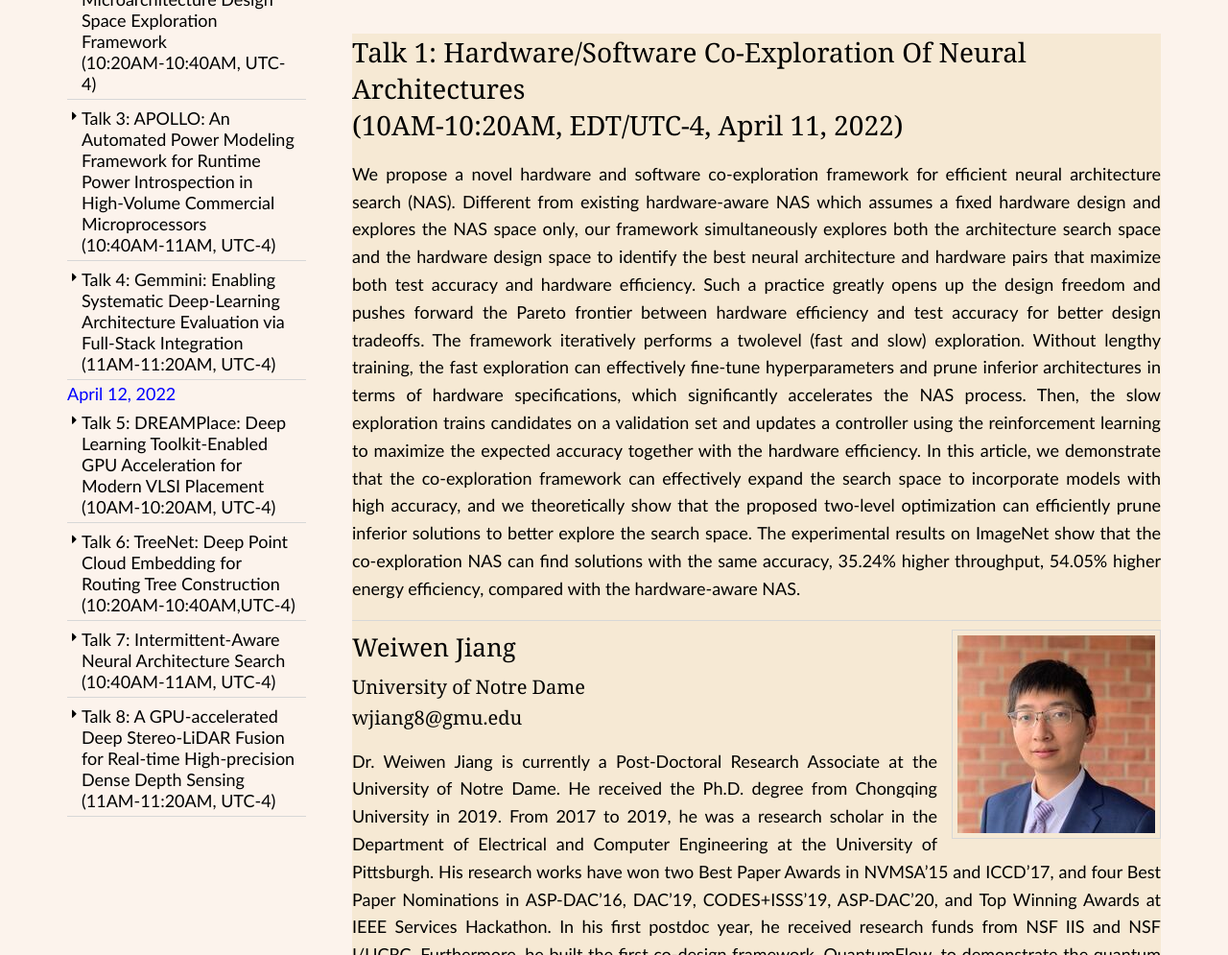
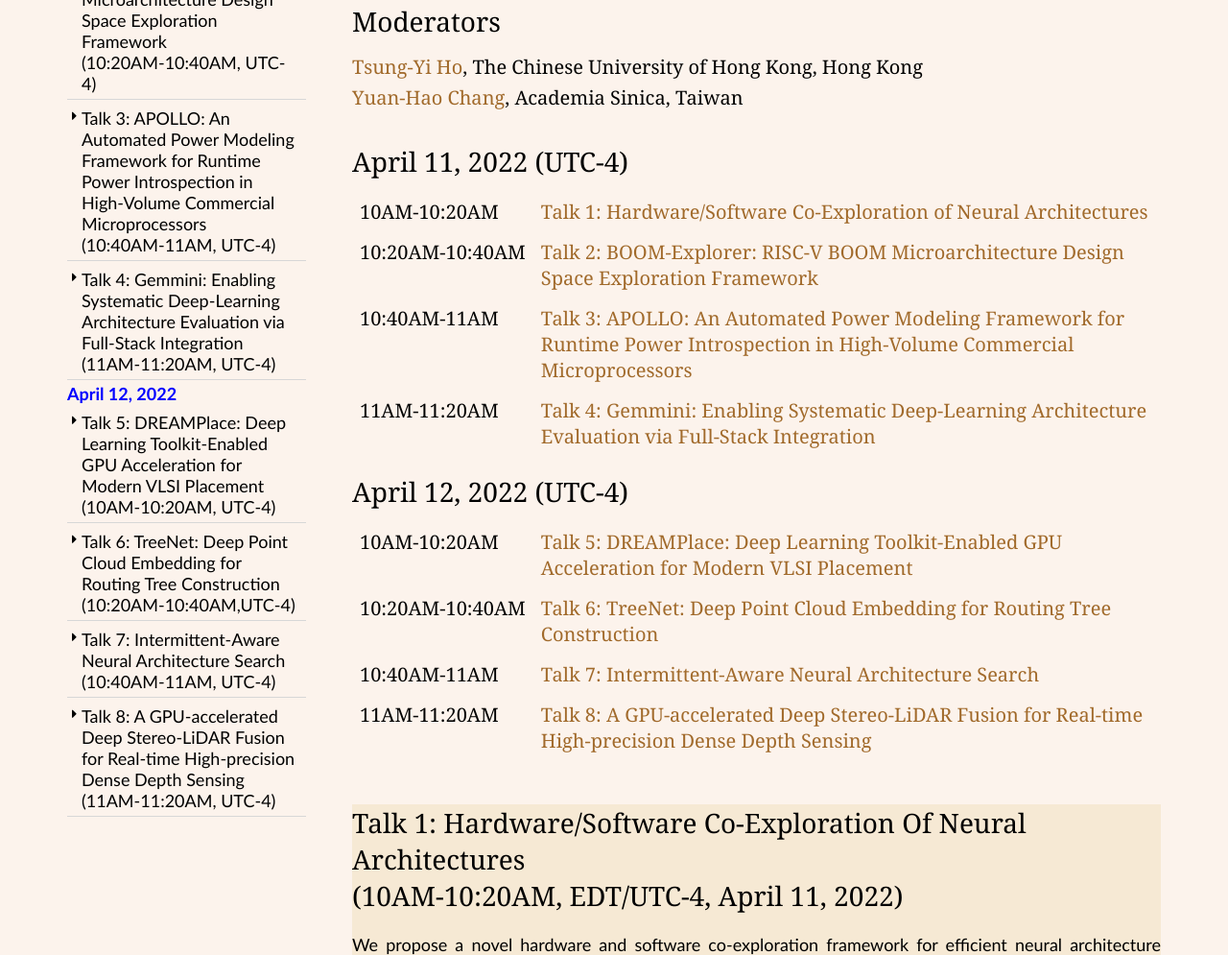
Before and after one commit to DAWN-WebiNar/DAWN, a plain HTML site: page event1.html in a window 1280 px wide. Shown: the part 766-1761 px from the top of the page at 96% size. Drawn offline with Linux system fonts and the light colour scheme; files whose address does not match are found by name.

Commit message:
Update event1.html

```diff
--- a/event1.html
+++ b/event1.html
@@ -36,7 +36,7 @@ Licence URI: https://www.os-templates.com/template-terms
       <li><a class="drop" href="#">&nbsp Webinar</a>
         <ul>
 			<li><a href="https://duke-cei-lab.github.io/DAWN/" target="_blank">Previous Events</a></li>
-        	<li><a href="event1.html">The Best of EDA Reserach in 2021<br>
+        	<li><a href="BestEDAResearch2021.html">The Best of EDA Reserach in 2021<br>
 				(April 11-12, 2022)</a></li>
         </ul>
 
@@ -86,7 +86,7 @@ Licence URI: https://www.os-templates.com/template-terms
 				<li><a href="#talk2">Talk 2: BOOM-Explorer: RISC-V BOOM Microarchitecture Design Space Exploration Framework<br>(10:20AM-10:40AM, UTC-4)</a></li>
 				<li><a href="#talk3">Talk 3: APOLLO: An Automated Power Modeling Framework for Runtime Power Introspection in High-Volume Commercial Microprocessors<br>(10:40AM-11AM, UTC-4)</a></li>
 				<li><a href="#talk4">Talk 4: Gemmini: Enabling Systematic Deep-Learning Architecture Evaluation via Full-Stack Integration<br>(11AM-11:20AM, UTC-4)</a></li>
-				<li><font color="blue">April 12, 2022</font></b></li>
+				<li><b><font color="blue">April 12, 2022</font></b></li>
 				<li><a href="#talk5">Talk 5: DREAMPlace: Deep Learning Toolkit-Enabled GPU Acceleration for Modern VLSI Placement<br>(10AM-10:20AM, UTC-4)</a></li>
 				<li><a href="#talk6">Talk 6: TreeNet: Deep Point Cloud Embedding for Routing Tree Construction<br>(10:20AM-10:40AM,UTC-4)</a></li>
 				<li><a href="#talk7">Talk 7: Intermittent-Aware Neural Architecture Search<br>(10:40AM-11AM, UTC-4)</a></li>
@@ -95,17 +95,61 @@ Licence URI: https://www.os-templates.com/template-terms
 		</nav>
 	</div>
 
+
 	<div class="three_quarter wrapper">
 		<div class="wrapper" id="overview">
 			<!--Overview of this webinar-->
 			<div>
 				<h1>Overview</h1>
-				<h4><a href="TBD">Zoom Meeting Link</a></h4>
+				<!--<h4><a href="TBD">Zoom Meeting Link</a></h4>-->
 				<h4>The zoom link is at:
 					<a href="TBD">TBD</a>
 				</h4>
-				<h4> This webinar, called "The best of EDA research in 2021", invites the researchers to give talks about their papers that received best paper awards from EDA-related journals (e.g., IEEE TCAD) and conferences (including MICRO, DAC, ICCAD, DATE, ASP-DAC, and ESWEEK) in Year 2021-2022.
-				<br>This is a two-day webinar at <font color="blue">10AM-11:20AM EDT/UTC-4, April 11-12 (Mon-Tue), 2022</font>. Each day includes four talks, where Talks 1-4 are on April 11 and Talks 5-8 are on April 12. Each talk is 20 minutes long and is divided into a 15-min presentation session and a 5-min Q&amp;A session. </i></h4>
+				<h4 style="text-align: justify;"> This webinar, called "The best of EDA research in 2021", invites the researchers to give talks about their papers that received best paper awards from EDA-related journals (e.g., IEEE TCAD) and conferences (including MICRO, DAC, ICCAD, DATE, ASP-DAC, and ESWEEK) in Year 2021-2022.
+				<br>This is a two-day webinar at <font color="blue">10AM-11:20AM EDT/UTC-4 (i.e., 10PM-11:20PM UTC+8), April 11-12 (Mon-Tue), 2022</font>. Each day includes four talks, where Talks 1-4 are on April 11 and Talks 5-8 are on April 12. Each talk is 20 minutes long and is divided into a 15-min presentation session and a 5-min Q&amp;A session. </i></h4>
+				<br>
+				<h2>Moderators</h2>
+				<h4><a href="https://www.cse.cuhk.edu.hk/people/faculty/tsung-yi-ho/" target="_blank">Tsung-Yi Ho</a>, The Chinese University of Hong Kong, Hong Kong</h4>
+				<h4><a href="https://www.iis.sinica.edu.tw/~johnson/" target="_blank">Yuan-Hao Chang</a>, Academia Sinica, Taiwan</h4>
+				<br>
+				<h2>April 11, 2022 (UTC-4)</h2>
+				<table style="border: none;"><h5>
+					<tr>
+						<td  style="border: none;background-color: #fcf3ec;"><h5><nobr>10AM-10:20AM</nobr></h5></td>
+						<td  style="border: none;background-color: #fcf3ec;"><h5><a href="#talk1">Talk 1: Hardware/Software Co-Exploration of Neural Architectures</a></h5></td>
+					</tr>
+					<tr>
+						<td  style="border: none;background-color: #fcf3ec;"><h5><nobr>10:20AM-10:40AM</nobr></h5></td>
+						<td  style="border: none;background-color: #fcf3ec;"><h5><a href="#talk2">Talk 2: BOOM-Explorer: RISC-V BOOM Microarchitecture Design Space Exploration Framework</a></h5></td>
+					</tr>
+					<tr>
+						<td  style="border: none;background-color: #fcf3ec;"><h5><nobr>10:40AM-11AM</nobr></h5></td>
+						<td  style="border: none;background-color: #fcf3ec;"><h5><a href="#talk3">Talk 3: APOLLO: An Automated Power Modeling Framework for Runtime Power Introspection in High-Volume Commercial Microprocessors</a></h5></td>
+					</tr>
+					<tr>
+						<td  style="border: none;background-color: #fcf3ec;"><h5><nobr>11AM-11:20AM</nobr></h5></td>
+						<td  style="border: none;background-color: #fcf3ec;"><h5><a href="#talk4">Talk 4: Gemmini: Enabling Systematic Deep-Learning Architecture Evaluation via Full-Stack Integration</a></h5></td>
+					</tr>
+				</h5></table>
+				<h2>April 12, 2022 (UTC-4)</h2>
+				<table style="border: none;"><h5>
+					<tr>
+						<td  style="border: none;background-color: #fcf3ec;"><h5><nobr>10AM-10:20AM</nobr></h5></td>
+						<td  style="border: none;background-color: #fcf3ec;"><h5><a href="#talk5">Talk 5: DREAMPlace: Deep Learning Toolkit-Enabled GPU Acceleration for Modern VLSI Placement</a></h5></td>
+					</tr>
+					<tr>
+						<td  style="border: none;background-color: #fcf3ec;"><h5><nobr>10:20AM-10:40AM</nobr></h5></td>
+						<td  style="border: none;background-color: #fcf3ec;"><h5><a href="#talk6">Talk 6: TreeNet: Deep Point Cloud Embedding for Routing Tree Construction</a></h5></td>
+					</tr>
+					<tr>
+						<td  style="border: none;background-color: #fcf3ec;"><h5><nobr>10:40AM-11AM</nobr></h5></td>
+						<td  style="border: none;background-color: #fcf3ec;"><h5><a href="#talk7">Talk 7: Intermittent-Aware Neural Architecture Search</a></h5></td>
+					</tr>
+					<tr>
+						<td  style="border: none;background-color: #fcf3ec;"><h5><nobr>11AM-11:20AM</nobr></h5></td>
+						<td  style="border: none;background-color: #fcf3ec;"><h5><a href="#talk8">Talk 8: A GPU-accelerated Deep Stereo-LiDAR Fusion for Real-time High-precision Dense Depth Sensing</a></h5></td>
+					</tr>
+				</h5></table>
 			</div>
 		</div>
 		<br>
@@ -122,7 +166,7 @@ Licence URI: https://www.os-templates.com/template-terms
 				<h3>Weiwen Jiang</h3>
 				<h4>University of Notre Dame</h4>
 				<h4>wjiang8@gmu.edu</h4>
-				<p style="text-align: justify;">Dr. Weiwen Jiang is currently a Post-Doctoral Research Associate at the University of Notre Dame. He received the Ph.D. degree from Chongqing University in 2019. From 2017 to 2019, he was a research scholar in the Department of Electrical and Computer Engineering at the University of Pittsburgh. His research works have won two Best Paper Awards in NVMSA’15 and ICCD’17, and four Best Paper Nominations in ASP-DAC’16, DAC’19, CODES+ISSS’19, ASP-DAC’20, and Top Winning Awards at IEEE Services Hackathon. In his first postdoc year, he received research funds from NSF IIS and NSF I/UCRC. Furthermore, he built the first co-design framework, QuantumFlow, to demonstrate the quantum advantage in designing neural network onto a quantum computer, which is published in Nature Communications</p>
+				<p style="text-align: justify;">Dr. Weiwen Jiang is currently a Post-Doctoral Research Associate at the University of Notre Dame. He received the Ph.D. degree from Chongqing University in 2019. From 2017 to 2019, he was a research scholar in the Department of Electrical and Computer Engineering at the University of Pittsburgh. His research works have won two Best Paper Awards in NVMSA’15 and ICCD’17, and four Best Paper Nominations in ASP-DAC’16, DAC’19, CODES+ISSS’19, ASP-DAC’20, and Top Winning Awards at IEEE Services Hackathon. In his first postdoc year, he received research funds from NSF IIS and NSF I/UCRC. Furthermore, he built the first co-design framework, QuantumFlow, to demonstrate the quantum advantage in designing neural network onto a quantum computer, which is published in Nature Communications.</p>
 			</div>
 		</div>
 
```
